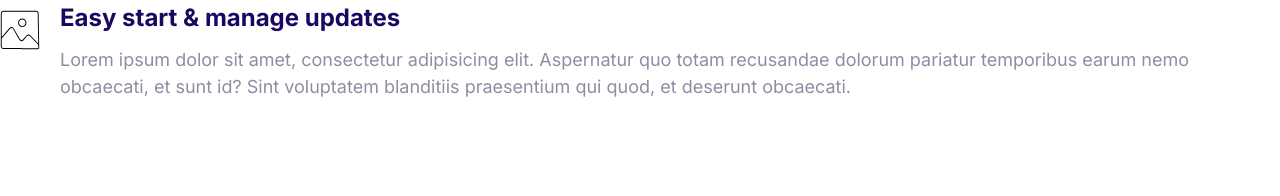
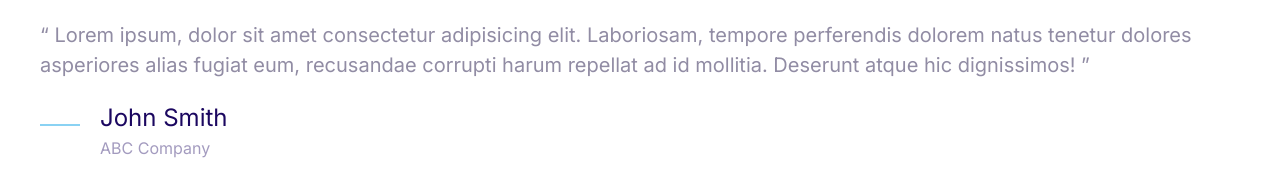
Before and after one commit to KRUT74/Nprnt, a plain HTML site: page index.html in a window 1280 px wide. Drawn offline with Linux system fonts and the light colour scheme.

Commit message:
adding quotes and media element

```diff
--- a/css/styles.css
+++ b/css/styles.css
@@ -4,6 +4,7 @@
     --color-accent: #ff3400;
     --color-headings: #1b0760;
     --color-body: #918ca4;
+    --color-body-darker:#5c5577;
     --color-border: #ccc;
     --border-radius: 30px;
   }
@@ -384,3 +385,55 @@ position: relative;
     margin-top: 1rem;
 
 }
+
+/*Quotes*/
+
+.quotes{
+    font-size: 3rem;
+    font-style: italic;
+    color:var(--color-body-darker);
+    line-height: 1.3;
+}
+
+.quote__text::before{
+    content: open-quote;
+}
+
+.quote__text::after{
+    content: close-quote;
+}
+
+.quote__author {
+    font-size: 3rem;
+    font-weight: 300;
+    font-style: normal;
+    margin-bottom: 0;
+}
+
+.quote__organize{
+    color: var(--color-headings);
+    opacity: .4;
+    font-size: 2rem;
+    font-style: normal;
+}
+
+.quote__line{
+    position: relative;
+    bottom: 5px;
+}
+
+@media screen and (min-width:1024px) {
+    .quote{
+        font-size: 2rem;
+
+    }
+
+    .quote__author {
+        font-size: 2.4rem;
+    }
+
+    .quote__organize {
+        font-size: 1.6rem;
+    }
+
+}
--- a/index.html
+++ b/index.html
@@ -12,21 +12,26 @@
     <link rel="stylesheet" href="/css/styles.css" />
   </head>
   <body>
+    <blockquote class="quote">
+      <p class="quote__text">
+        Lorem ipsum, dolor sit amet consectetur adipisicing elit. Laboriosam,
+        tempore perferendis dolorem natus tenetur dolores asperiores alias
+        fugiat eum, recusandae corrupti harum repellat ad id mollitia. Deserunt
+        atque hic dignissimos!
+      </p>
+      <footer>
         <div class="media">
           <div class="media__image">
-        <svg class="icon icon--primary">
-          <use xlink:href="../images/sprite.svg#snap"></use>
+            <svg class="icon icon--primary quote__line">
+              <use xlink:href="../images/sprite.svg#line"></use>
             </svg>
           </div>
           <div class="media__body">
-        <h3 class="media__title">Easy start & manage updates</h3>
-        <p>
-          Lorem ipsum dolor sit amet, consectetur adipisicing elit. Aspernatur
-          quo totam recusandae dolorum pariatur temporibus earum nemo obcaecati,
-          et sunt id? Sint voluptatem blanditiis praesentium qui quod, et
-          deserunt obcaecati.
-        </p>
+            <h3 class="media__title quote__author">John Smith</h3>
+            <p class="quote__organize">ABC Company</p>
           </div>
         </div>
+      </footer>
+    </blockquote>
   </body>
 </html>
```
Also changed, not shown: css/Components/Quotes.html (added, +21 -0 lines). Lines whose indentation alone changed are shown as unchanged.
